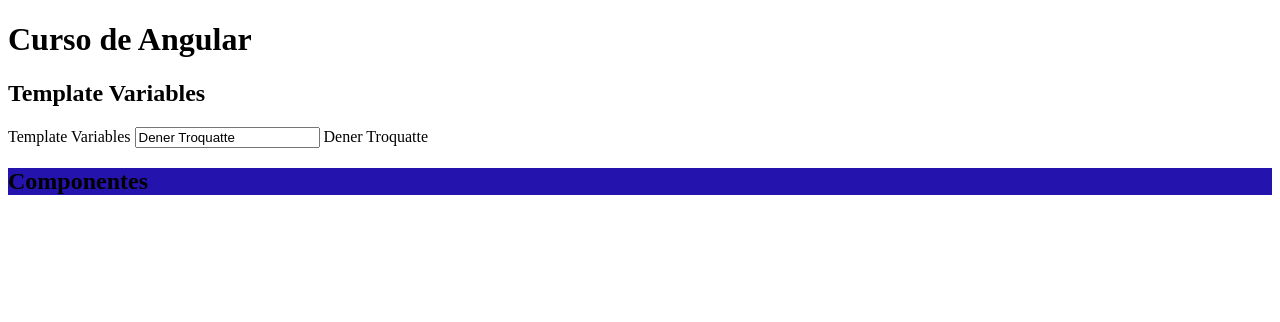
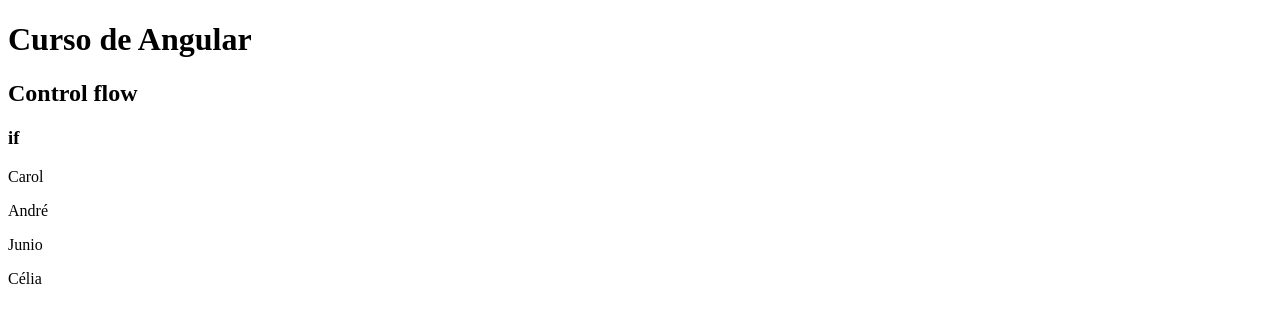
Before and after one commit to CarolMontteiro/CursoAngularVers-o-7, an Angular app: page / in a window 1280 px wide. Shown: the top 322 px of the page. Built offline with nearby package versions, Linux system fonts and the light colour scheme.

Commit message:
Aula de Control flow

```diff
--- a/src/app/app.component.ts
+++ b/src/app/app.component.ts
@@ -4,15 +4,17 @@
 import { TemplateBindingComponent } from './components/template/template-binding/template-binding.component';
 import { CommonModule } from '@angular/common';
 import { TemplateVariablesComponent } from './components/template/template-variables/template-variables.component';
+import { TemplateControlFlowComponent } from './components/template/template-control-flow/template-control-flow.component';
 
 @Component({
   selector: 'app-root',
   standalone: true,
-  imports: [CommonModule, RouterOutlet, NewComponent, TemplateBindingComponent, TemplateVariablesComponent],
+  imports: [CommonModule, RouterOutlet, NewComponent, TemplateBindingComponent, TemplateVariablesComponent, TemplateControlFlowComponent],
   template: `
 
   <h1>Curso de Angular</h1>
-  <app-template-variables />
+
+  <app-template-control-flow />
 `,
 })
 export class AppComponent {}
--- /dev/null
+++ b/src/app/components/template/template-control-flow/template-control-flow.component.html
@@ -0,0 +1,21 @@
+<h2>Control flow</h2>
+
+<h3>if</h3>
+
+<!-- Nova Forma -->
+
+@if(isTrue) {
+    <p>Carol</p>
+    <p>André</p>
+
+}@else{
+     não têm nomes
+}
+
+<!-- Forma antiga -->
+
+<ng-container *ngIf="isTrue; else isFalse">
+     <p>Junio</p>
+     <p>Célia</p>
+</ng-container>
+<ng-template #isFalse>Não há nomes</ng-template>
--- /dev/null
+++ b/src/app/components/template/template-control-flow/template-control-flow.component.ts
@@ -0,0 +1,13 @@
+import { CommonModule } from '@angular/common';
+import { Component } from '@angular/core';
+
+@Component({
+  selector: 'app-template-control-flow',
+  standalone: true,
+  imports: [CommonModule],
+  templateUrl: './template-control-flow.component.html',
+  styleUrl: './template-control-flow.component.scss'
+})
+export class TemplateControlFlowComponent {
+  public isTrue = true;
+}
```
Also changed, not shown: src/app/components/template/template-control-flow/template-control-flow.component.scss (added), 1 other file (tests, documents, lock files or other folders).
